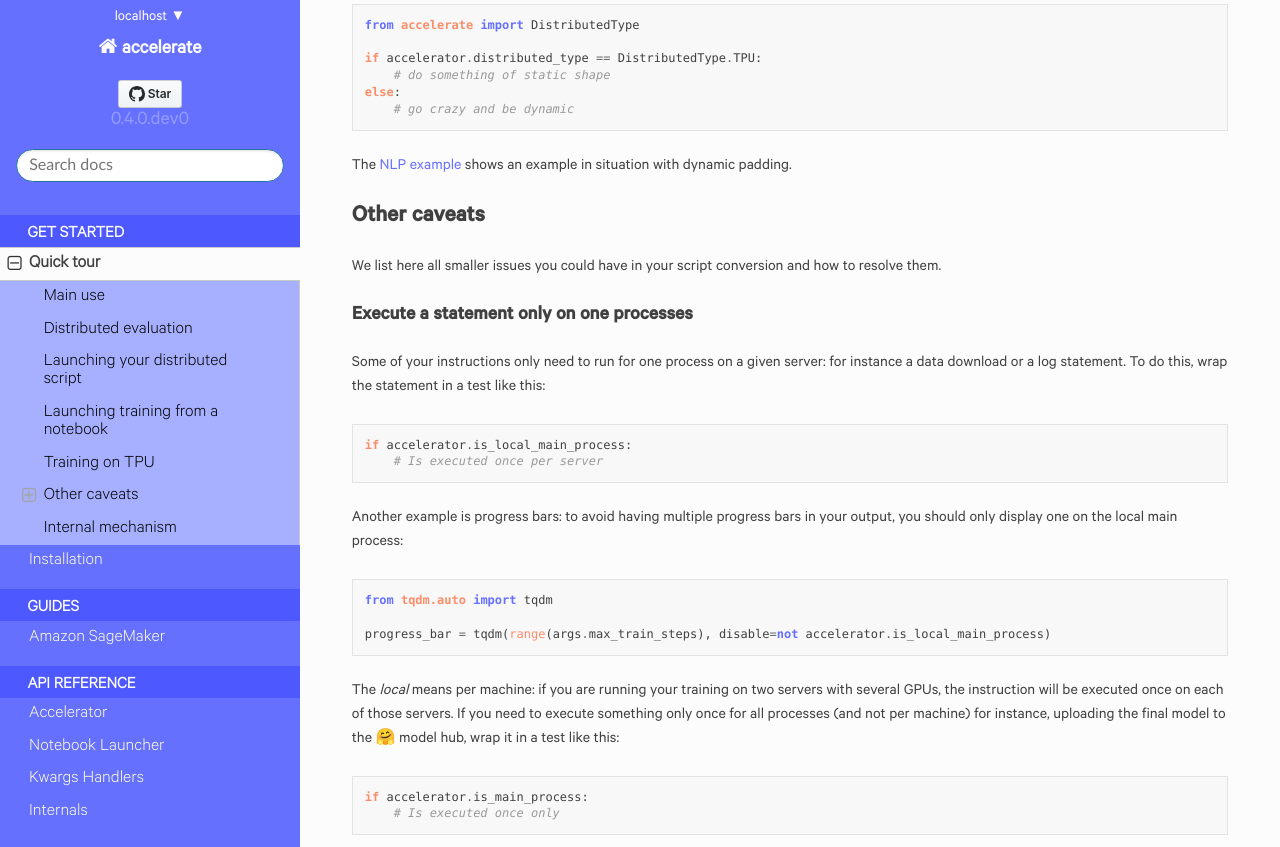
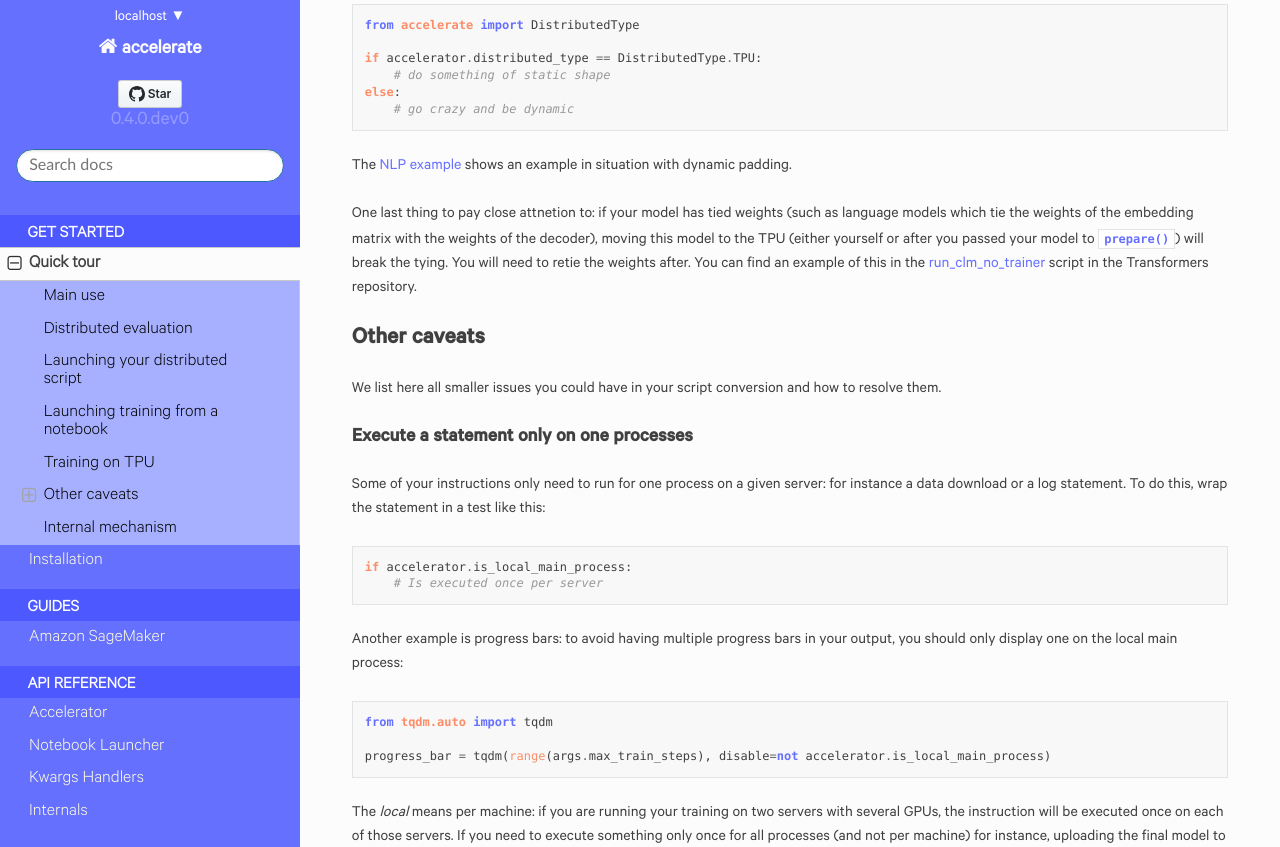
Before and after one commit to devteamaegis/accelerate, a Sphinx documentation site: the page built from docs/source/quicktour.rst, in a window 1280 px wide and 900 px high, scrolled down 4613 px, cut to the strip 53-900 px from the top of the window. Built offline with Sphinx 7.4.7 and the Read the Docs theme 2.0.0, drawn with Linux system fonts in a browser that asks for light colours; comment, search, counter and statistics services are not loaded.

Commit message:
Add caveat on weight-tying on TPUs (#138)

```diff
--- a/docs/source/quicktour.rst
+++ b/docs/source/quicktour.rst
@@ -251,6 +251,13 @@ To introduce special behavior in your script for TPUs you can check the :obj:`di
 The `NLP example <https://github.com/huggingface/accelerate/blob/main/examples/nlp_example.py>`__ shows an example in
 situation with dynamic padding.
 
+One last thing to pay close attnetion to: if your model has tied weights (such as language models which tie the weights
+of the embedding matrix with the weights of the decoder), moving this model to the TPU (either yourself or after you
+passed your model to :meth:`~accelerate.Accelerator.prepare`) will break the tying. You will need to retie the weights
+after. You can find an example of this in the `run_clm_no_trainer
+<https://github.com/huggingface/transformers/blob/master/examples/pytorch/language-modeling/run_clm.py>`__ script in
+the Transformers repository.
+
 
 Other caveats
 -----------------------------------------------------------------------------------------------------------------------
@@ -345,6 +352,7 @@ If you are using gradient clipping in your script, you should replace the calls
 :obj:`torch.nn.utils.clip_grad_norm_` or :obj:`torch.nn.utils.clip_grad_value_` with :obj:`accelerator.clip_grad_norm_`
 and :obj:`accelerator.clip_grad_value_` respectively.
 
+
 Mixed Precision training
 ~~~~~~~~~~~~~~~~~~~~~~~~~~~~~~~~~~~~~~~~~~~~~~~~~~~~~~~~~~~~~~~~~~~~~~~~~~~~~~~~~~~~~~~~~~~~~~~~~~~~~~~~~~~~~~~~~~~~~~~
 
```
